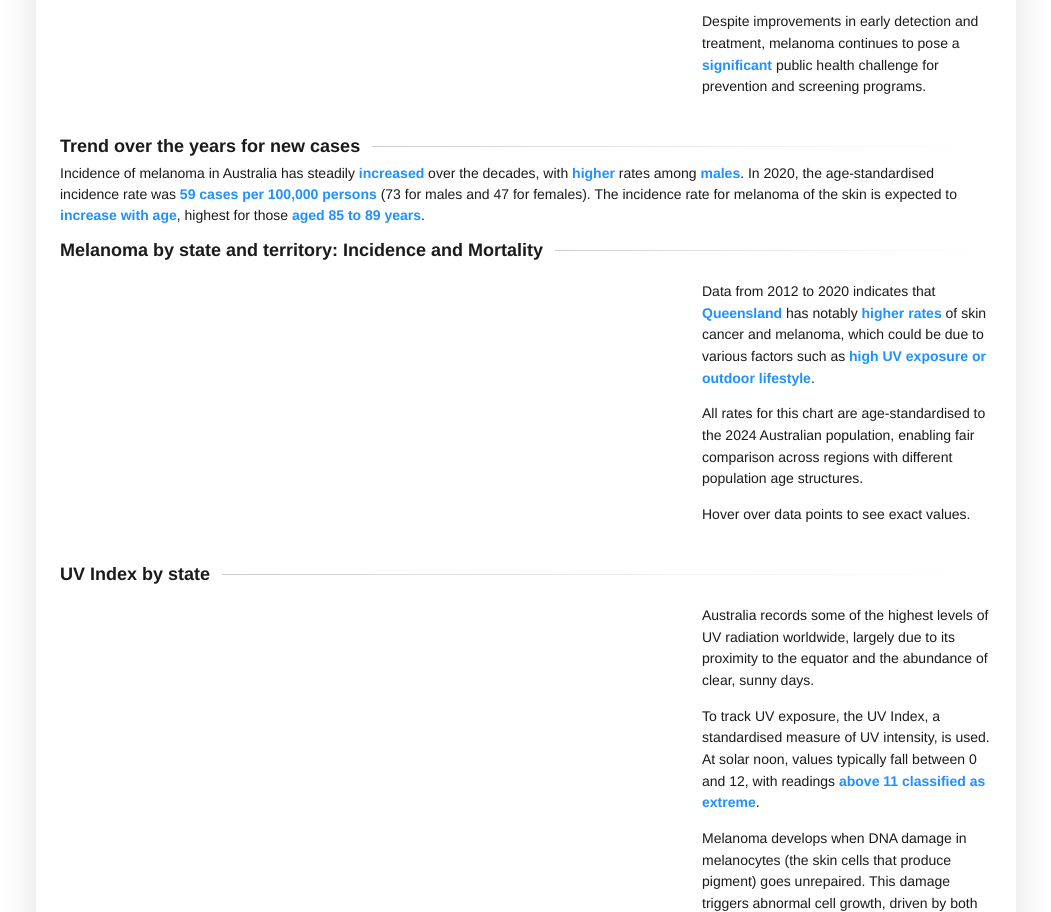
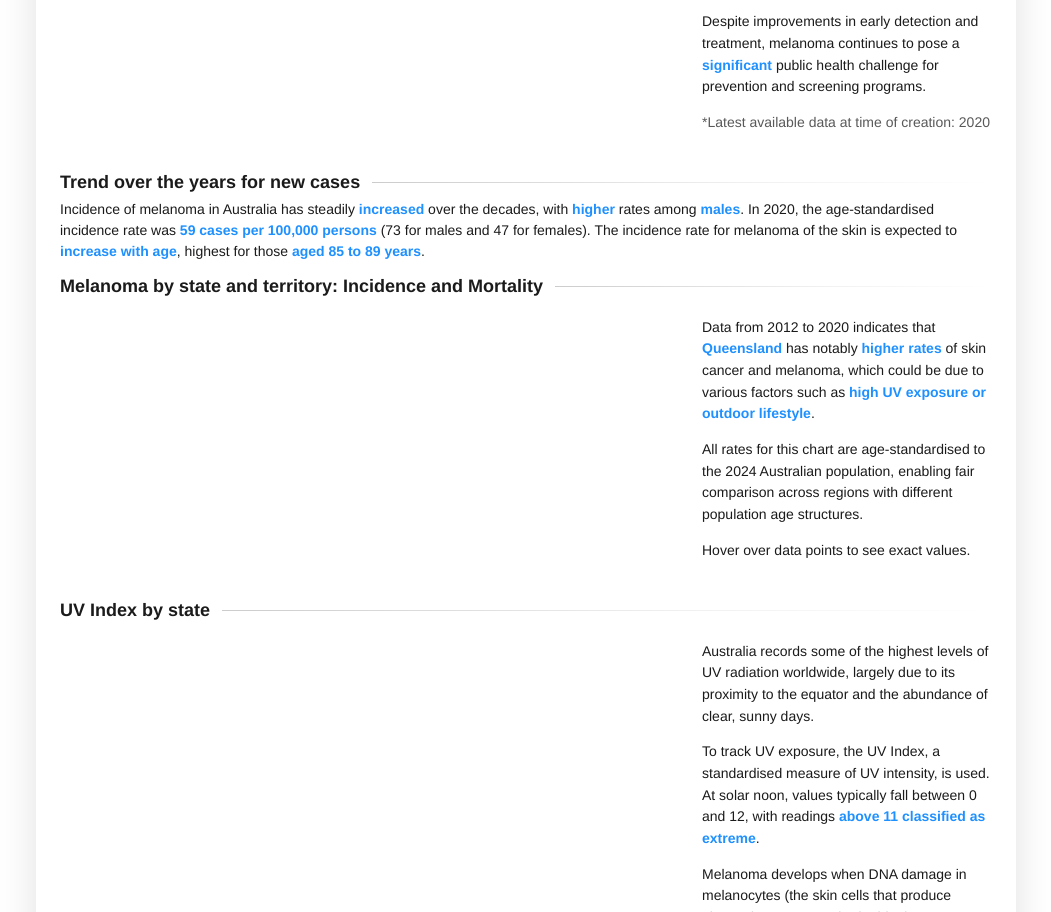
Before and after one commit to cchu0084/fit3179-a2, a plain HTML site: page index.html in a window 1280 px wide. Shown: the part 895-1807 px from the top of the page, without its empty margins (114-1165 px from the left). Drawn offline with Linux system fonts and the light colour scheme; a script that the page names is missing.

Commit message:
Update index.html

```diff
--- a/index.html
+++ b/index.html
@@ -216,6 +216,9 @@
             Despite improvements in early detection and treatment, melanoma continues to pose a <span class="word-accent">significant</span> public health
             challenge for prevention and screening programs.
           </p>
+          <p class="word-muted" style="font-size:14px; margin-top:8px;">
+            *Latest available data at time of creation: 2020
+          </p>
         </div>
       </div>
 
```
